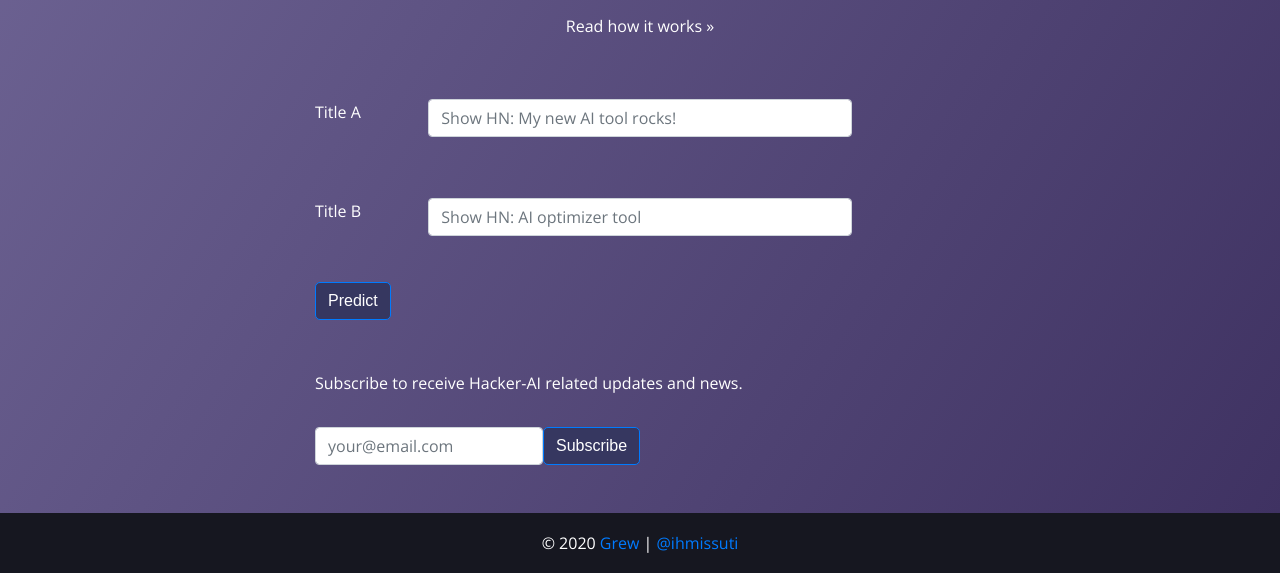
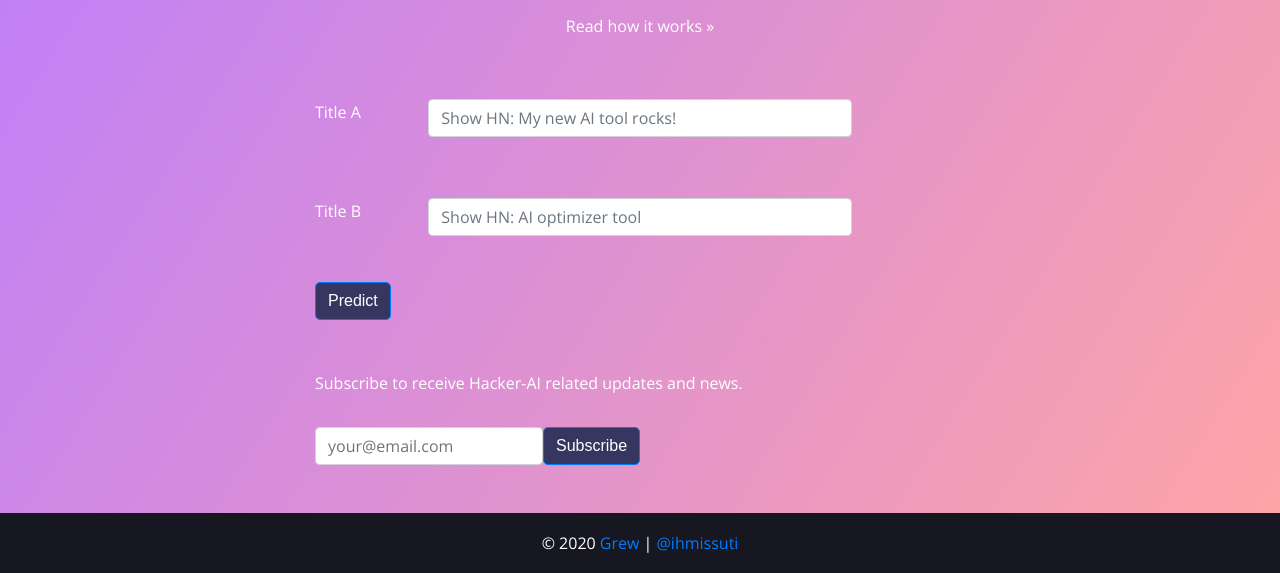
Before and after one commit to ihmissuti/hacker-ai, a website: page index.html in a window 1280 px wide. Shown: the part 270-843 px from the top of the page. Drawn offline with nearby package versions, Linux system fonts and the light colour scheme.

Commit message:
new background

```diff
--- a/css/styles.css
+++ b/css/styles.css
@@ -7,10 +7,10 @@ html {
     font-family: 'Open Sans', sans-serif;
     -webkit-font-smoothing: grayscale;
     background: rgb(255,138,138);
-    /* background: linear-gradient(302deg, rgb(255 138 138 / 77%) 0%, rgb(183 116 255 / 94%) 100%); */
+    background: linear-gradient(302deg, rgb(255 138 138 / 77%) 0%, rgb(183 116 255 / 94%) 100%);
     /* background: linear-gradient(302deg, rgb(15 16 24 / 77%) 0%, rgb(57 45 103 / 94%) 100%); */
     /* background: linear-gradient(302deg, rgb(30 21 53 / 77%) 0%, rgb(57 45 103 / 94%)100%); */
-    background: linear-gradient(302deg, rgb(62 49 97) 0%, rgb(111 101 149)100%);
+    /* background: linear-gradient(302deg, rgb(62 49 97) 0%, rgb(111 101 149)100%); */
     color: #fff;
     font-weight: 300;
     line-height: 1.62857;
```
